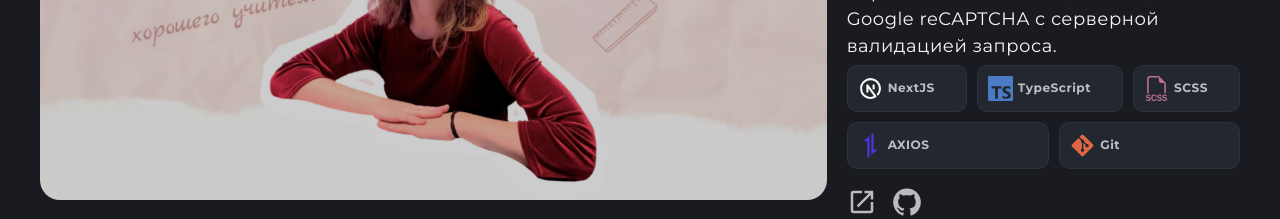
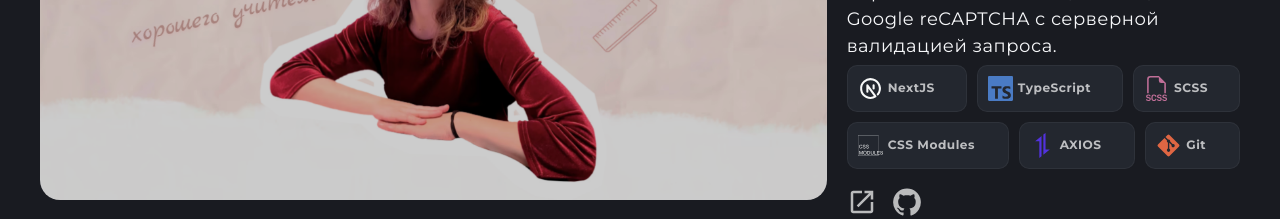
Before and after one commit to dangor220/dangor, a React (Vite) app: page / in a window 1280 px wide. Shown: the part 7760-7979 px from the top of the page. Built offline with nearby package versions, Linux system fonts and the light colour scheme; no server answers.

Commit message:
fix: some bugs with view

```diff
--- a/src/components/DescriptionAdaptive/index.tsx
+++ b/src/components/DescriptionAdaptive/index.tsx
@@ -66,7 +66,7 @@ export default function DescriptionAdaptive({
       if (
         !maxSymbols ||
         maxSymbols >= text.length ||
-        (clientWidth >= 1024 && clientHeight >= 768)
+        (clientWidth >= 1024 && clientHeight >= 800)
       ) {
         setIsShortText(false);
         return text;
--- a/src/components/Projects/index.tsx
+++ b/src/components/Projects/index.tsx
@@ -44,7 +44,7 @@ export default function Projects({
       image: mathwithsonya,
       link: 'https://www.mathwithsonya.ru/',
       github: 'https://github.com/dangor220/mathwithsonya',
-      stack: ['NextJS', 'TypeScript', 'SCSS', 'AXIOS', 'Git'],
+      stack: ['NextJS', 'TypeScript', 'SCSS', 'CSS Modules', 'AXIOS', 'Git'],
     },
     {
       title: 'JSPlayer',
```
